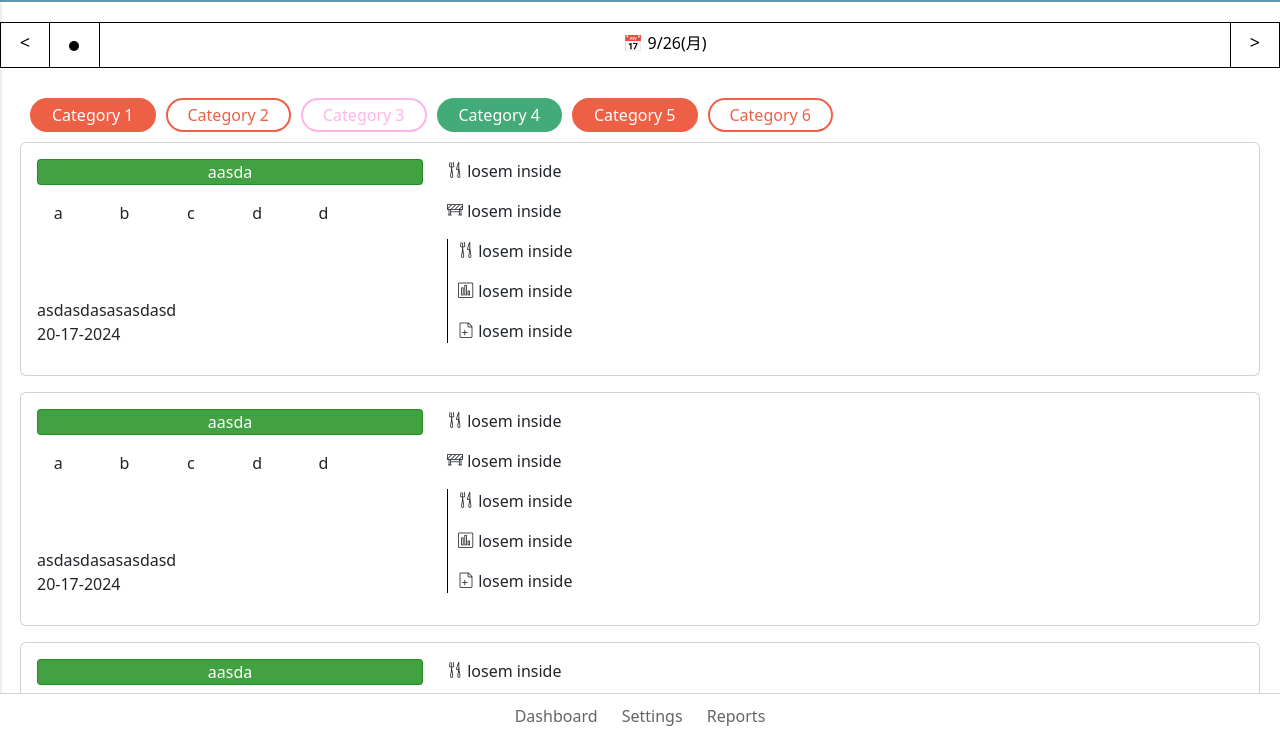
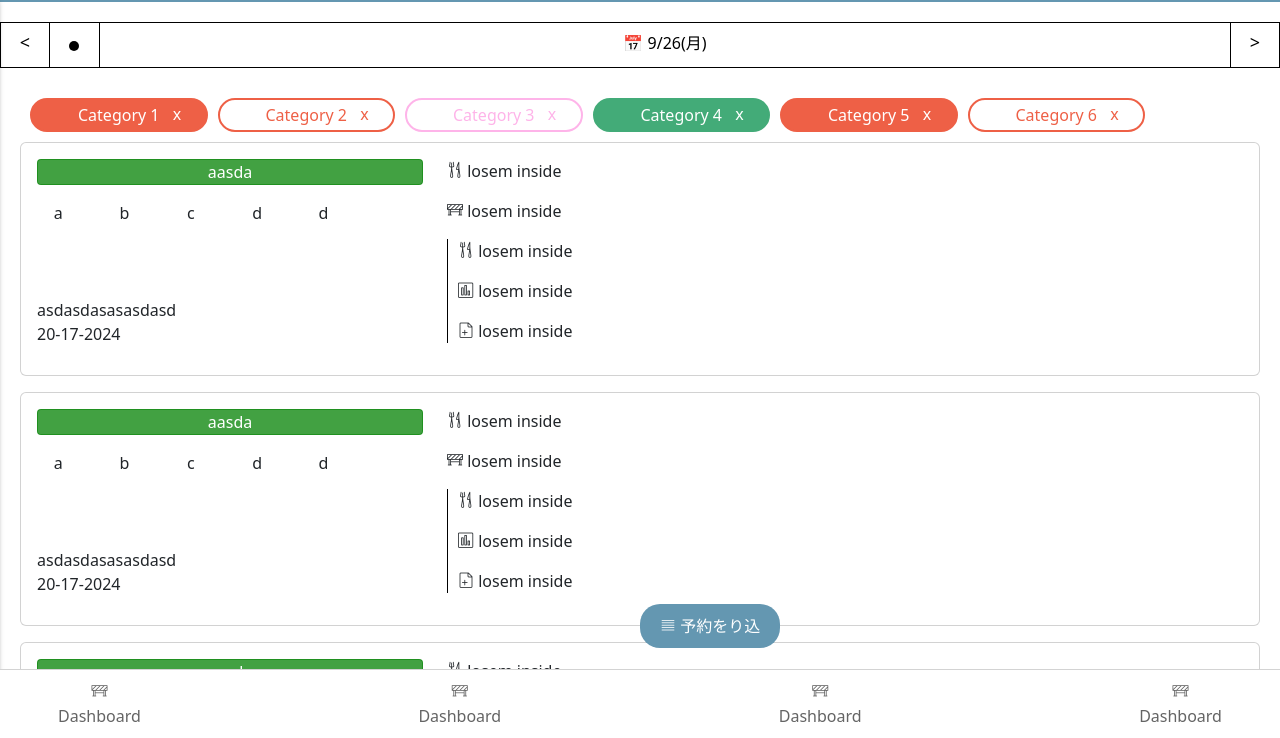
Before and after one commit to tudangkhoaagl/jgm_html, a plain HTML site: page admin/slide-7/index.html in a window 1280 px wide. Shown: the part 62-800 px from the top of the page. Drawn offline with Linux system fonts and the light colour scheme; a script that the page names is missing; a small style sheet from the web is missing.

Commit message:
update: main

```diff
--- a/admin/assets/css/main.css
+++ b/admin/assets/css/main.css
@@ -559,7 +559,7 @@ li.list-group-item.group-item {
 }
 
 .scroll-container .category-item {
-    padding: 3px 20px;
+    padding: 3px 46px;
     margin-right: 10px;
     white-space: nowrap;
     border-radius: 40px;
@@ -574,6 +574,19 @@ li.list-group-item.group-item {
     background-color: #ee6046;
     border: 2px solid #ee6046;
     color: #fff;
+}
+
+.category-item {
+    position: relative;
+}
+
+.category-item .btn-delete {
+    margin-left: 3px;
+    content: 'x';
+    right: 14%;
+    bottom: 12%;
+    position: absolute;
+    cursor: pointer;
 }
 
 .category-item-scroll-2 {
@@ -593,3 +606,44 @@ li.list-group-item.group-item {
     color: #fff;
     border: 2px solid #43ab78;
 }
+
+#sticky-button {
+    position: absolute;
+    bottom: 90px; /* Distance from the bottom of the screen */
+    left: 50%;  /* Distance from the right edge of the screen */
+    padding: 10px 20px;
+    background-color: #6497b1;
+    color: white;
+    border: none;
+    border-radius: 20px;
+    cursor: pointer;
+    z-index: 1000; /* Ensure it's on top of other elements */
+}
+
+@media (max-width: 768px) {
+    .bottom-nav a {
+        font-size: 0.8rem;
+    }
+
+    .bottom-nav .icon-container {
+        font-size: 1.2rem;
+    }
+
+    .bottom-nav .label {
+        font-size: 0.7rem;
+    }
+}
+
+@media (max-width: 576px) {
+    .bottom-nav a {
+        font-size: 0.7rem;
+    }
+
+    .bottom-nav .icon-container {
+        font-size: 1rem;
+    }
+
+    .bottom-nav .label {
+        font-size: 0.6rem;
+    }
+}
--- a/admin/slide-7/index.html
+++ b/admin/slide-7/index.html
@@ -201,12 +201,12 @@
             <div id="calendar" class="desktop" style="height: 800px"></div>
             <div class="mobile">
                 <div id="scroll-container" class="scroll-container">
-                    <div class="category-item category-item-scroll-1">Category 1</div>
-                    <div class="category-item category-item-scroll-2">Category 2</div>
-                    <div class="category-item category-item-scroll-3">Category 3</div>
-                    <div class="category-item category-item-scroll-4">Category 4</div>
-                    <div class="category-item category-item-scroll-1">Category 5</div>
-                    <div class="category-item category-item-scroll-2">Category 6</div>
+                    <div class="category-item category-item-scroll-1">Category 1 <span class="btn-delete">x</span></div>
+                    <div class="category-item category-item-scroll-2">Category 2 <span class="btn-delete">x</span></div>
+                    <div class="category-item category-item-scroll-3">Category 3 <span class="btn-delete">x</span></div>
+                    <div class="category-item category-item-scroll-4">Category 4 <span class="btn-delete">x</span></div>
+                    <div class="category-item category-item-scroll-1">Category 5 <span class="btn-delete">x</span></div>
+                    <div class="category-item category-item-scroll-2">Category 6 <span class="btn-delete">x</span></div>
                 </div>
                 <div class="card mb-3">
                     <div class="card-body reservation">
@@ -504,12 +504,43 @@
         </div>
     </footer>
 
-
+    <button id="sticky-button" class="mobile"><span class="lnr lnr-text-align-justify"></span> 予約をり込</button>
     <!-- Bottom Navigation (for mobile view) -->
-    <nav class="bottom-nav mobile">
-        <a href="#">Dashboard</a>
-        <a href="#">Settings</a>
-        <a href="#">Reports</a>
+    <nav class="bottom-nav mobile px-">
+        <div class="d-flex justify-content-between px-5">
+            <a href="#">
+                <div>
+                    <span class="lnr lnr-construction"></span>
+                </div>
+                <div>
+                    Dashboard
+                </div>
+            </a>
+            <a href="#">
+                <div>
+                    <span class="lnr lnr-construction"></span>
+                </div>
+                <div>
+                    Dashboard
+                </div>
+            </a>
+            <a href="#">
+                <div>
+                    <span class="lnr lnr-construction"></span>
+                </div>
+                <div>
+                    Dashboard
+                </div>
+            </a>
+            <a href="#">
+                <div>
+                    <span class="lnr lnr-construction"></span>
+                </div>
+                <div>
+                    Dashboard
+                </div>
+            </a>
+        </div>
     </nav>
     <script src="../assets/js/bootstrap/bootstrap.bundle.min.js">
     </script>
@@ -638,6 +669,41 @@
                 const walk = (x - startX) * 2; // Scroll-fast multiplier
                 scrollContainer.scrollLeft = scrollLeft - walk;
             });
+            // Touch events for mobile
+            scrollContainer.addEventListener('touchstart', (e) => {
+                isDown = true;
+                startX = e.touches[0].pageX - scrollContainer.offsetLeft;
+                scrollLeft = scrollContainer.scrollLeft;
+            });
+
+            scrollContainer.addEventListener('touchend', () => {
+                isDown = false;
+            });
+
+            scrollContainer.addEventListener('touchmove', (e) => {
+                if (!isDown) return;
+                const x = e.touches[0].pageX - scrollContainer.offsetLeft;
+                const walk = (x - startX) * 2; // Scroll-fast multiplier
+                scrollContainer.scrollLeft = scrollLeft - walk;
+            });
+
+            function centerButton() {
+                const button = document.getElementById('sticky-button');
+                const screenWidth = window.innerWidth;
+                const buttonWidth = button.offsetWidth;
+
+                // Calculate the left position to center the button
+                const leftPosition = (screenWidth - buttonWidth) / 2;
+
+                // Apply the calculated left position
+                button.style.left = `${leftPosition}px`;
+            }
+
+            // Run the function to center the button
+            centerButton();
+
+            // Recalculate the position when the window is resized
+            window.addEventListener('resize', centerButton);
         });
     </script>
 
```
